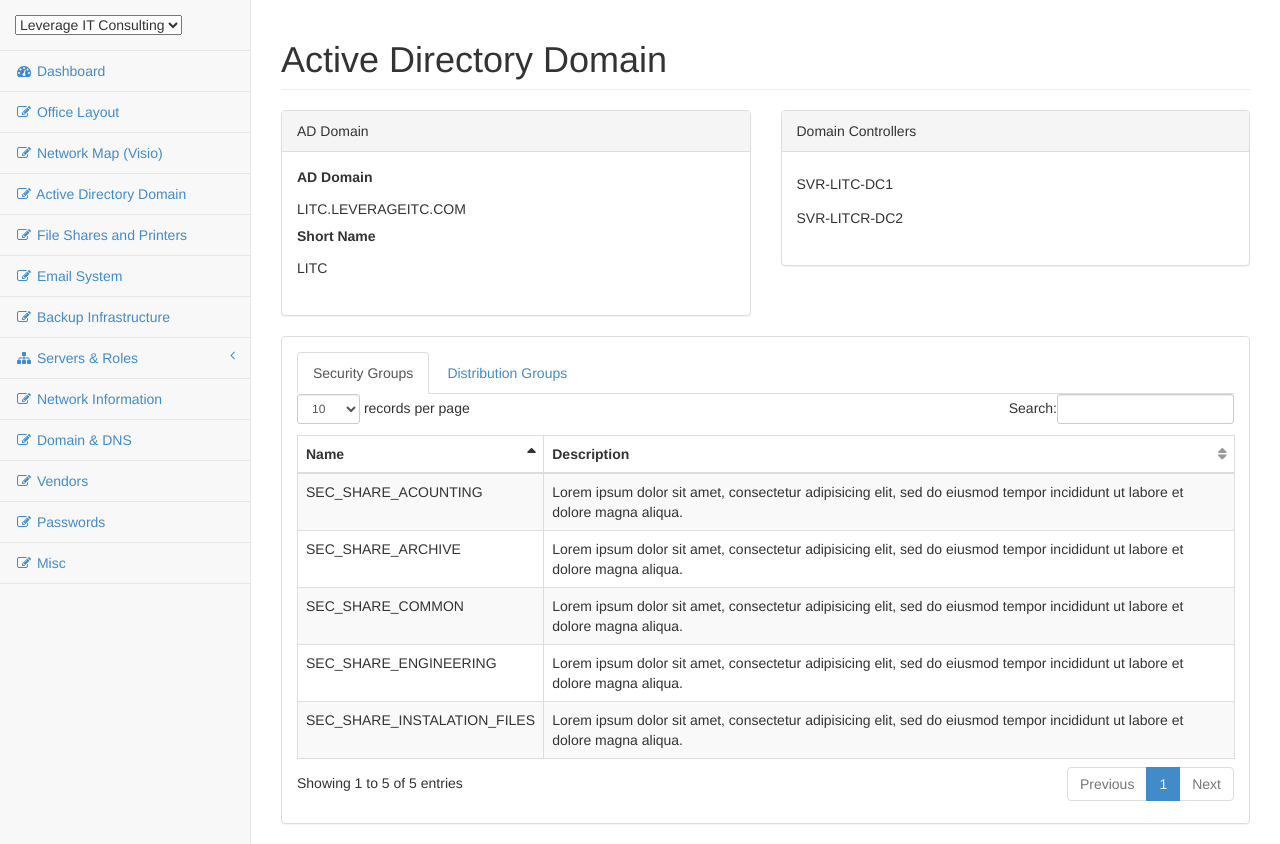
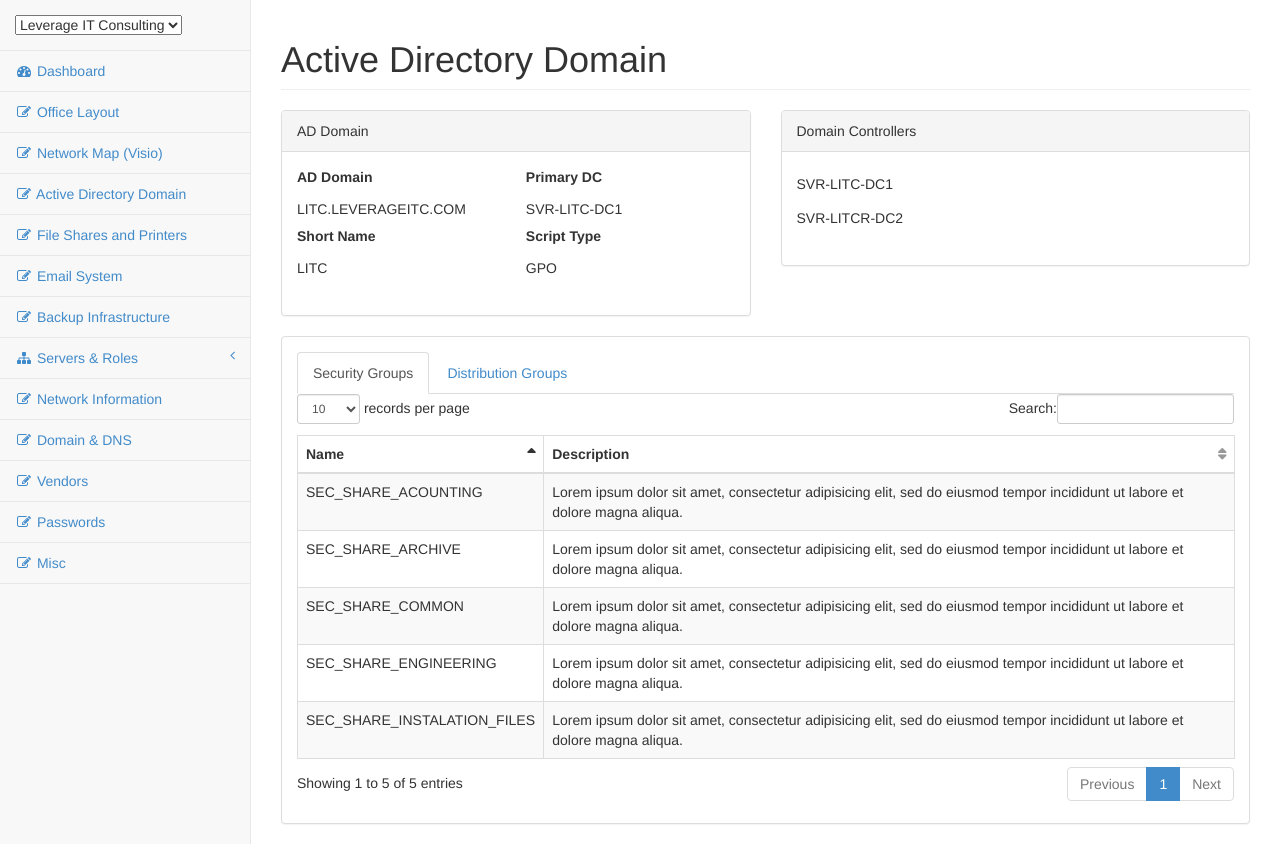
Before and after one commit to pistone10/MSP_Portal, a PHP site: page /AD.php in a window 1280 px wide. Shown: the part 51-895 px from the top of the page. Run offline with PHP 8.4, Linux system fonts and the light colour scheme.

Commit message:
Design Updates

```diff
--- a/AD.php
+++ b/AD.php
@@ -23,6 +23,12 @@ require ('header.php');
 									<p class="form-control-static">LITC.LEVERAGEITC.COM</p>
 									<label>Short Name</label>
 									<p class="form-control-static">LITC</p>
+								</div>
+								<div class="form-group">
+									<label>Primary DC</label>
+									<p class="form-control-static">SVR-LITC-DC1</p>
+									<label>Script Type</label>
+									<p class="form-control-static">GPO</p>
 								</div>
 							</form>
 						</div>
```
